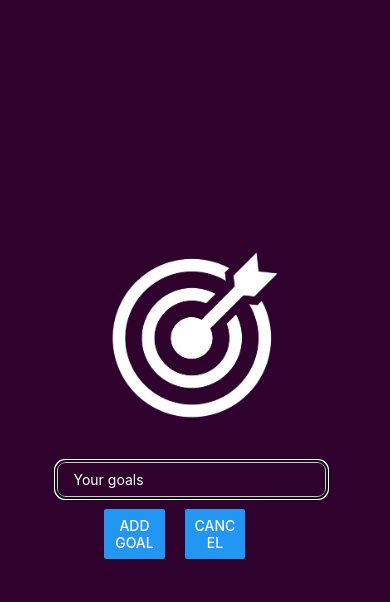
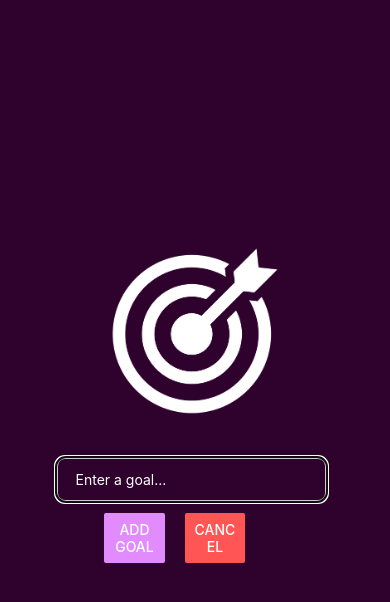
Before and after one commit to emilydaykin/Goals, a React Native app: screen / in a window 390 px wide. Both pictures are taken after a click on the button "ADD NEW GOAL". Shown: the top 602 px of the page. Built offline with nearby package versions, Linux system fonts and the light colour scheme.

Commit message:
made goal input placeholder more visible, and added button colours directly to button element

```diff
--- a/components/GoalInput.js
+++ b/components/GoalInput.js
@@ -25,17 +25,18 @@ const GoalInput = ({ setGoals, modalIsVisible, onCancel }) => {
       <View style={styles.inputContainer}>
         <Image style={styles.image} source={require('../assets/target.png')} />
         <TextInput
-          placeholder='Your goals'
+          placeholder='Enter a goal...'
           style={styles.textInput}
           onChangeText={goalInputHandler}
           value={goalInput}
+          placeholderTextColor='#ffffff'
         />
         <View style={styles.buttonContainer}>
           <View style={styles.button}>
-            <Button title='Add Goal' onPress={addGoalHandler} />
+            <Button title='Add Goal' onPress={addGoalHandler} color='#e28bff' />
           </View>
           <View style={styles.button}>
-            <Button title='Cancel' onPress={onCancel} />
+            <Button title='Cancel' onPress={onCancel} color='#ff5555' />
           </View>
         </View>
       </View>
@@ -62,9 +63,10 @@ const styles = StyleSheet.create({
     borderColor: '#cccccc',
     width: '70%',
     marginRight: 8,
-    paddingVertical: 8,
-    paddingHorizontal: 16,
+    paddingVertical: 12,
+    paddingHorizontal: 18,
     color: '#ffffff',
+    // placeholderTextColor: '#ffffff',  // has to go inline above
   },
   buttonContainer: {
     flexDirection: 'row',
```
